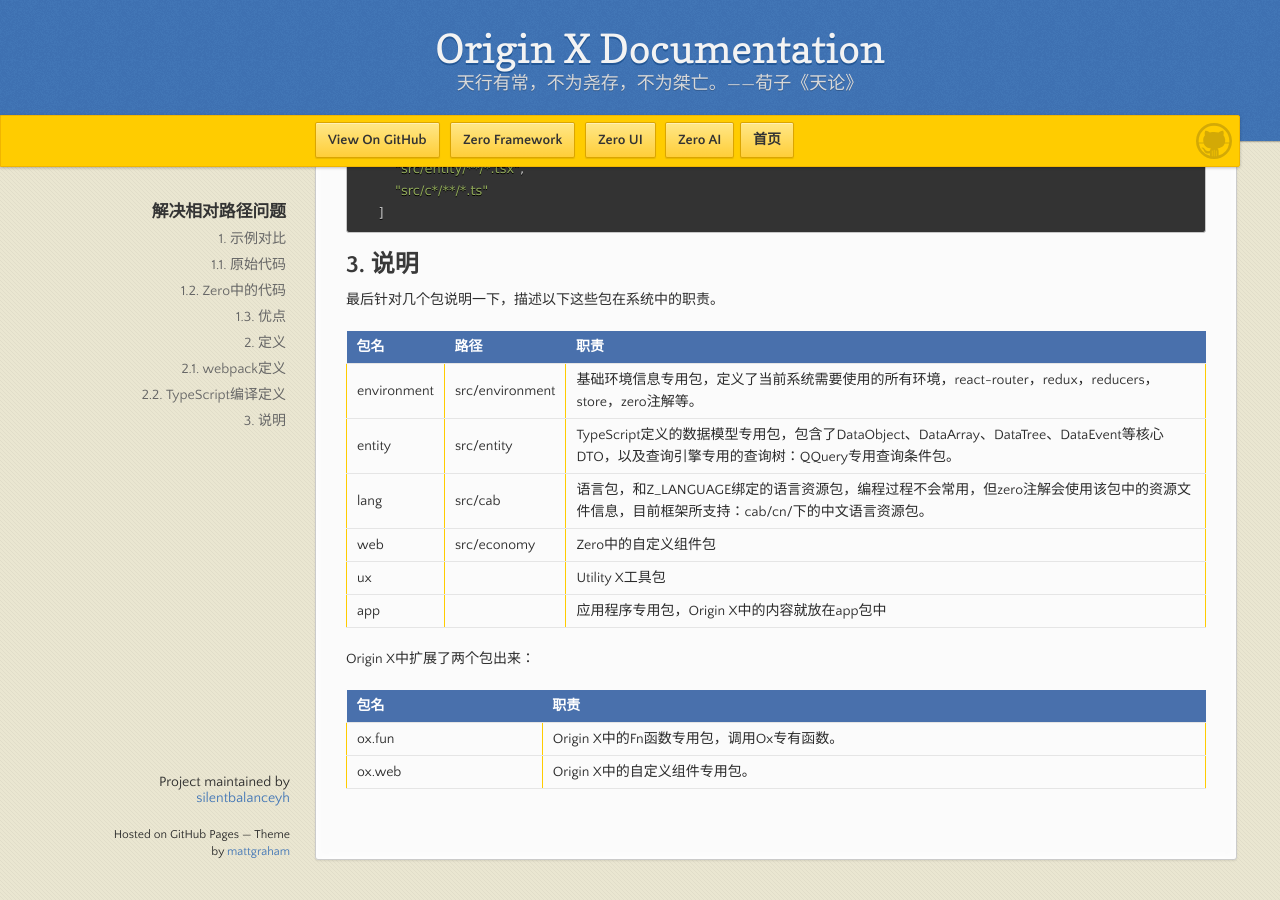
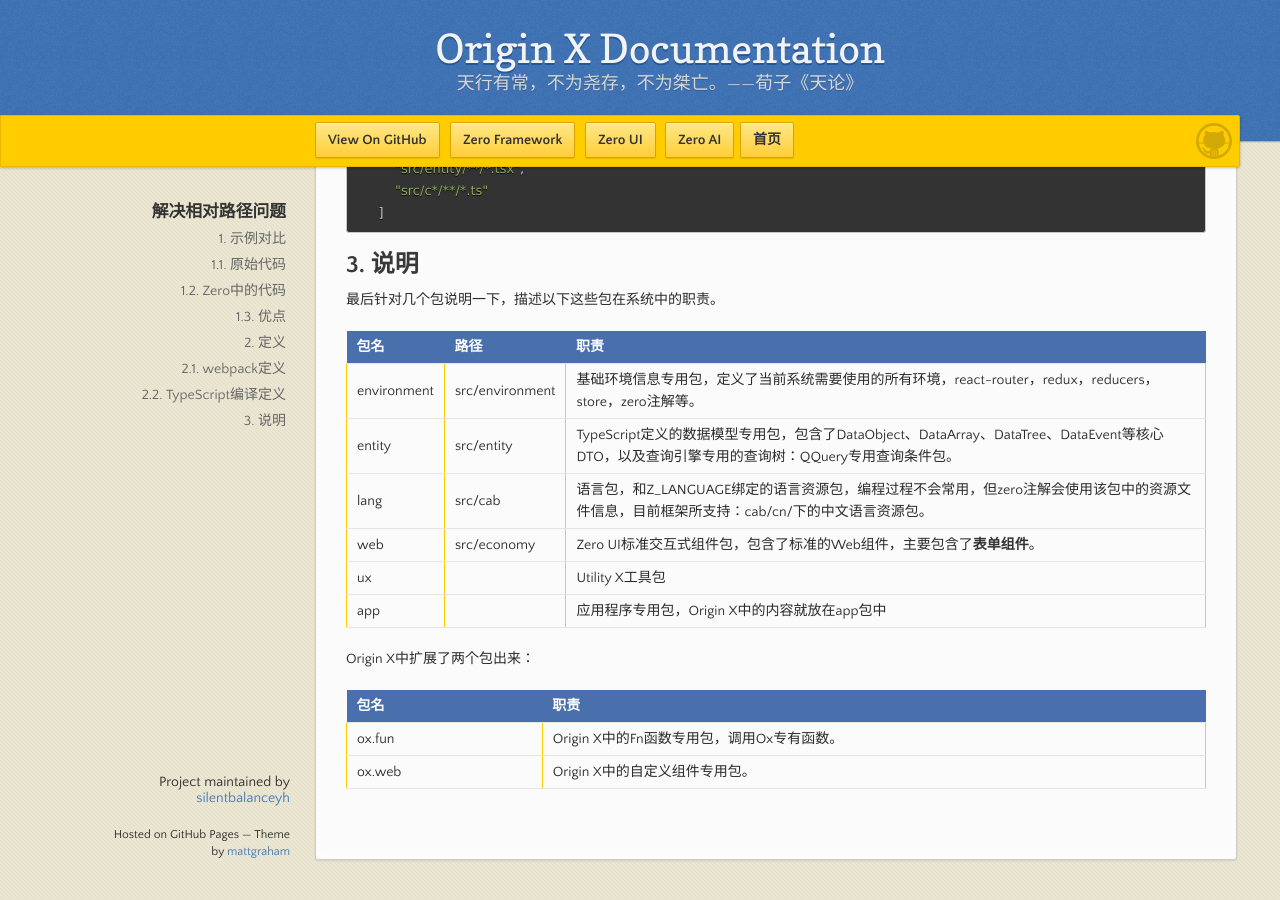
Before and after one commit to silentbalanceyh/mi-kb, a Jekyll site: the page built from zero-ui/1-zero-ui-guide/zui-006-jie-jue-xiang-dui-lu-jing-wen-ti.md, in a window 1280 px wide and 900 px high, scrolled down 3090 px. Built offline with Jekyll 4.4.1, drawn with Linux system fonts in a browser that asks for light colours; our own code applies the rules of GitHub Pages for plain Markdown files.

Commit message:
Updates zero-ui/1-zero-ui-guide/zui-006-jie-jue-xiang-dui-lu-jing-wen-ti.md
Auto commit by GitBook Editor

```diff
--- a/zero-ui/1-zero-ui-guide/zui-006-jie-jue-xiang-dui-lu-jing-wen-ti.md
+++ b/zero-ui/1-zero-ui-guide/zui-006-jie-jue-xiang-dui-lu-jing-wen-ti.md
@@ -158,7 +158,7 @@ tsconfig.json
 | environment | src/environment | 基础环境信息专用包，定义了当前系统需要使用的所有环境，react-router，redux，reducers，store，zero注解等。 |
 | entity | src/entity | TypeScript定义的数据模型专用包，包含了DataObject、DataArray、DataTree、DataEvent等核心DTO，以及查询引擎专用的查询树：QQuery专用查询条件包。 |
 | lang | src/cab | 语言包，和Z\_LANGUAGE绑定的语言资源包，编程过程不会常用，但zero注解会使用该包中的资源文件信息，目前框架所支持：cab/cn/下的中文语言资源包。 |
-| web | src/economy | Zero中的自定义组件包 |
+| web | src/economy | Zero UI标准交互式组件包，包含了标准的Web组件，主要包含了**表单组件**。 |
 | ux |  | Utility X工具包 |
 | app |  | 应用程序专用包，Origin X中的内容就放在app包中 |
 
```
